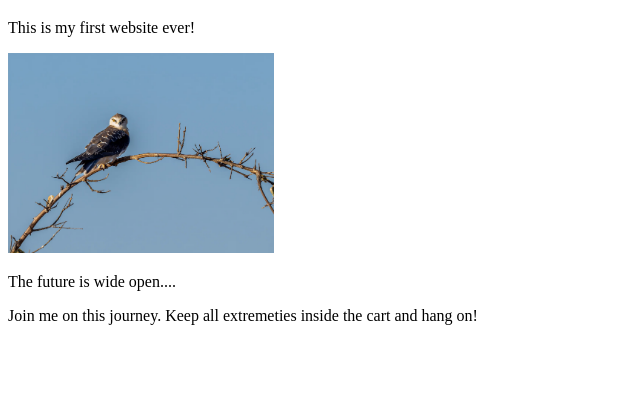
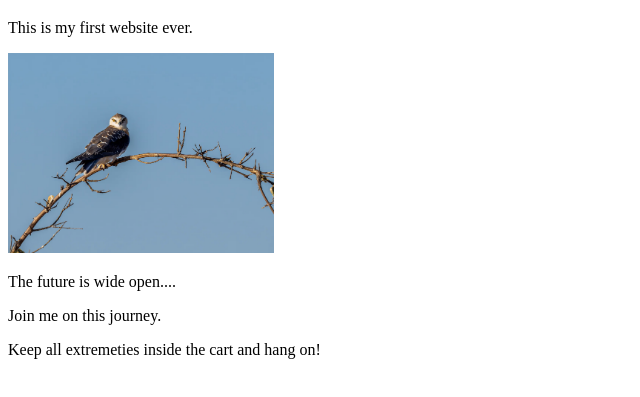
Before and after one commit to weinri12/first-time-load, a website: page index.html in a window 1280 px wide. Shown: the part 61-458 px from the top of the page, without its empty margins (0-640 px from the left). Drawn offline with Linux system fonts and the light colour scheme.

Commit message:
Altered text placement

```diff
--- a/index.html
+++ b/index.html
@@ -19,13 +19,15 @@
 
   <body>
     <h1>Hello, World!</h1>
-    <p>This is my first website ever!</p>
+    <p>This is my first website ever.</p>
     <!-- Added a link to the White-tailed Kite Wikipedia page -->
     <a href="https://en.wikipedia.org/wiki/White-tailed_kite">
       <!-- Added an image of a White-tailed Kite along with a description -->
       <img src="freebird.avif"  height="200"  alt="This is a picture of a White-tailed Kite on a branch"  title="White-tailed Kite (Elanus leucurus)" />
     </a>
     <p>The future is wide open....</p>
-    <p>Join me on this journey. Keep all extremeties inside the cart and hang on! <a href="
+    <p>Join me on this journey.</p>
+    <p>Keep all extremeties inside the cart and hang on!</p>
+
   </body>
 </html>
```
